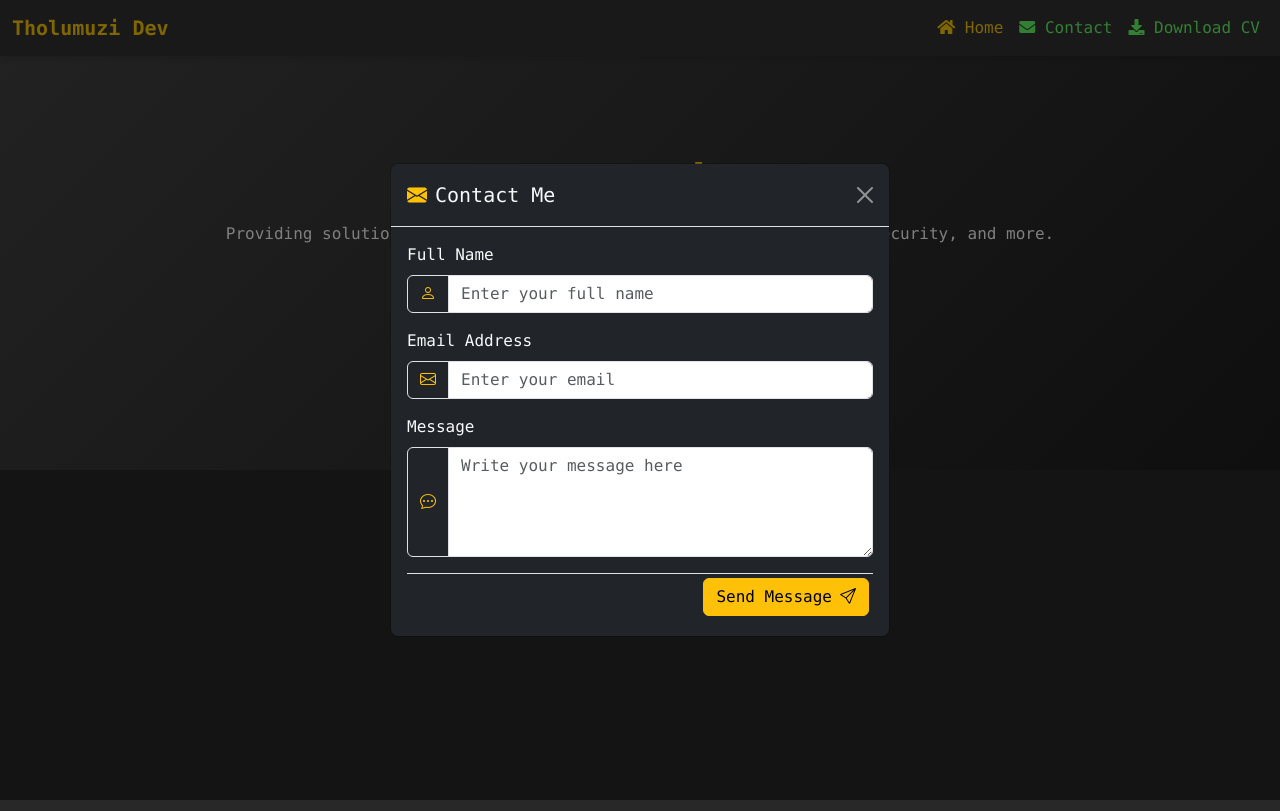
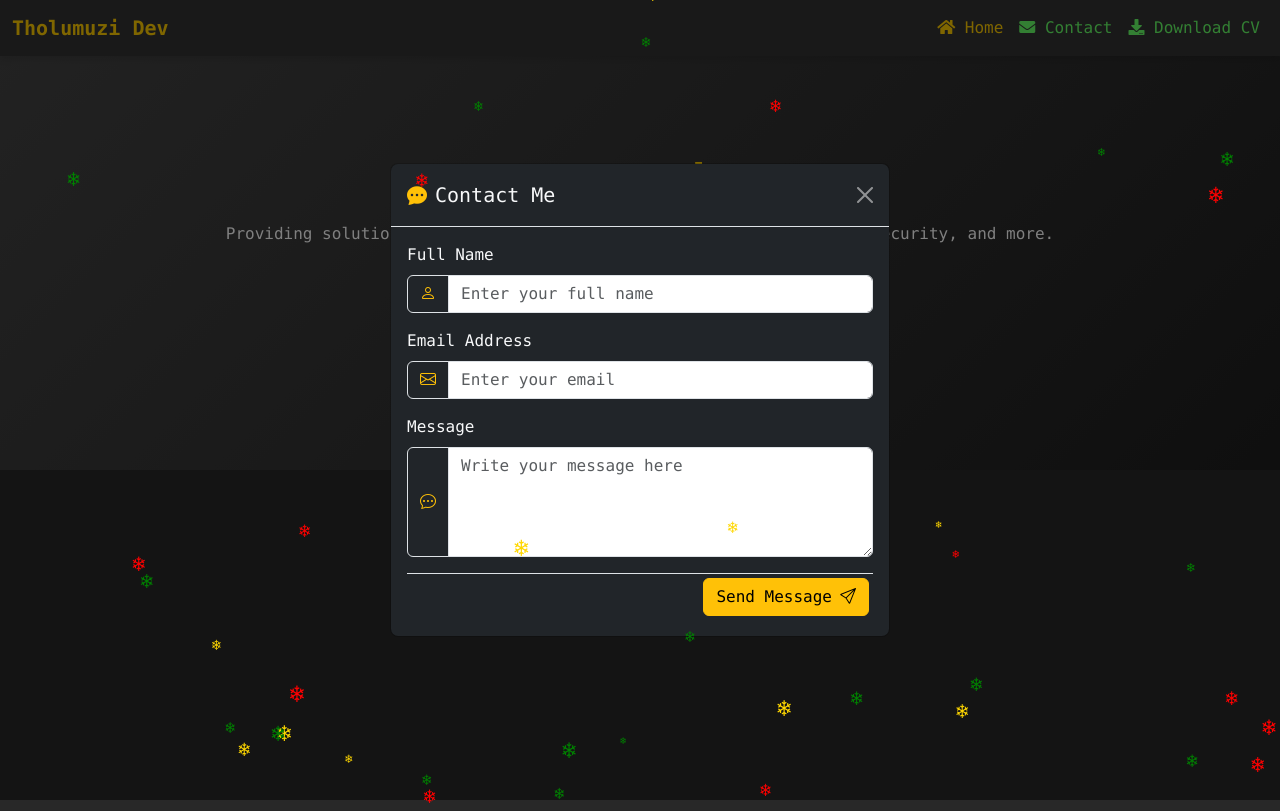
Before and after one commit to tholumuzikhuboni/tholumuzi-dev, a plain HTML site: page index.html in a window 1280 px wide. Both pictures are taken after a click on the button "Contact Me". Drawn offline with nearby package versions, Linux system fonts and the light colour scheme.

Commit message:
Update index.html

```diff
--- a/index.html
+++ b/index.html
@@ -49,6 +49,33 @@
       display: flex;
       flex-direction: column;
       min-height: 100vh;
+    }
+
+    /* Snowfall Animation */
+    @keyframes snowfall {
+    0% { top: -10%; }
+    100% { top: 100%; }
+    }
+
+    .snowflake {
+    position: absolute;
+    font-size: 25px;
+    z-index: 9999;
+    user-select: none;
+    animation: snowfall linear infinite;
+    }
+
+    /* Snowflake variations */
+    .snowflake:nth-child(odd) {
+    animation-duration: 10s;
+    animation-delay: -5s;
+    font-size: 20px;
+    }
+
+    .snowflake:nth-child(even) {
+    animation-duration: 12s;
+    animation-delay: -2s;
+    font-size: 18px;
     }
 
     /* Preloader Styles */
@@ -260,13 +287,12 @@
     <div class="modal-content bg-dark text-light">
       <div class="modal-header">
         <h5 class="modal-title d-flex align-items-center" id="enquiryModalLabel">
-          <i class="bi bi-envelope-fill me-2 text-warning"></i> Contact Me
+          <i class="bi bi-chat-dots-fill me-2 text-warning"></i> Contact Me
         </h5>
         <button type="button" class="btn-close btn-close-white" data-bs-dismiss="modal" aria-label="Close"></button>
       </div>
       <div class="modal-body">
         <form id="enquiryForm" action="https://formspree.io/f/xgveoyla" method="POST">
-          <!-- Name Input with Icon -->
           <div class="mb-3">
             <label for="name" class="form-label">Full Name</label>
             <div class="input-group">
@@ -274,7 +300,6 @@
               <input type="text" class="form-control" id="name" name="name" placeholder="Enter your full name" required>
             </div>
           </div>
-          <!-- Email Input with Icon -->
           <div class="mb-3">
             <label for="email" class="form-label">Email Address</label>
             <div class="input-group">
@@ -282,7 +307,6 @@
               <input type="email" class="form-control" id="email" name="email" placeholder="Enter your email" required>
             </div>
           </div>
-          <!-- Message Input with Icon -->
           <div class="mb-3">
             <label for="message" class="form-label">Message</label>
             <div class="input-group">
@@ -290,7 +314,7 @@
               <textarea class="form-control" id="message" name="message" rows="4" placeholder="Write your message here" required></textarea>
             </div>
           </div>
-          <!-- Submit Button -->
+
           <div class="modal-footer d-flex justify-content-start p-0 mt-3">
             <button type="submit" class="btn btn-warning ms-auto d-flex align-items-center">
               Send Message <i class="ms-2 bi bi-send"></i>
@@ -302,6 +326,44 @@
     </div>
   </div>
 </div>
+
+<!-- Snowflakes -->
+<div id="snowflakes"></div>
+
+<script>
+  // Function to create snowflakes
+  function createSnowflakes() {
+    const snowflakesContainer = document.getElementById("snowflakes");
+    const numberOfSnowflakes = 40;
+
+    const themeYellow = "#FFD700";
+
+    for (let i = 0; i < numberOfSnowflakes; i++) {
+      const snowflake = document.createElement("div");
+      snowflake.classList.add("snowflake");
+
+
+      const size = Math.random() * 15 + 10;
+      const positionLeft = Math.random() * 100;
+      const animationDuration = Math.random() * 5 + 10;
+
+      const colors = ["green", "red", themeYellow];
+      const randomColor = colors[Math.floor(Math.random() * colors.length)];
+      snowflake.style.color = randomColor;
+
+      snowflake.style.fontSize = `${size}px`;
+      snowflake.style.left = `${positionLeft}%`;
+      snowflake.style.animationDuration = `${animationDuration}s`;
+
+      snowflake.innerHTML = "❄";
+
+      snowflakesContainer.appendChild(snowflake);
+    }
+  }
+
+  window.onload = createSnowflakes;
+</script>
+
 <!-- Footer -->
 <div class="footer">
   <p>&copy; 2024 Tholumuzi Dev | Created by <a href="https://www.tholumuzi.co.za" target="_blank">Tholumuzi Khuboni</a></p>
@@ -323,7 +385,7 @@
   const successMessage = document.getElementById("successMessage");
 
   form.addEventListener("submit", async function (event) {
-    event.preventDefault(); // Prevent default form submission
+    event.preventDefault();
     const formData = new FormData(form);
 
     try {
@@ -336,19 +398,18 @@
       });
 
       if (response.ok) {
-        successMessage.style.display = "block"; // Show success message
+        successMessage.style.display = "block";
         successMessage.innerText = "Enquiry sent successfully!";
-        successMessage.style.color = "#ffc107"; // Yellow color
-        successMessage.style.backgroundColor = "#333"; // Dark background
+        successMessage.style.color = "#ffc107";
+        successMessage.style.backgroundColor = "#333";
         successMessage.style.padding = "10px";
         successMessage.style.borderRadius = "5px";
         successMessage.style.width = "fit-content";
-        successMessage.style.margin = "0 auto"; // Center align
+        successMessage.style.margin = "0 auto";
         successMessage.style.fontWeight = "bold";
 
-        form.reset(); // Reset the form
+        form.reset();
 
-        // Hide success message after 3 seconds
         setTimeout(() => {
           successMessage.style.display = "none";
         }, 3000);
@@ -360,6 +421,7 @@
     }
   });
 });
+
 </script>
 </body>
 </html>
```
